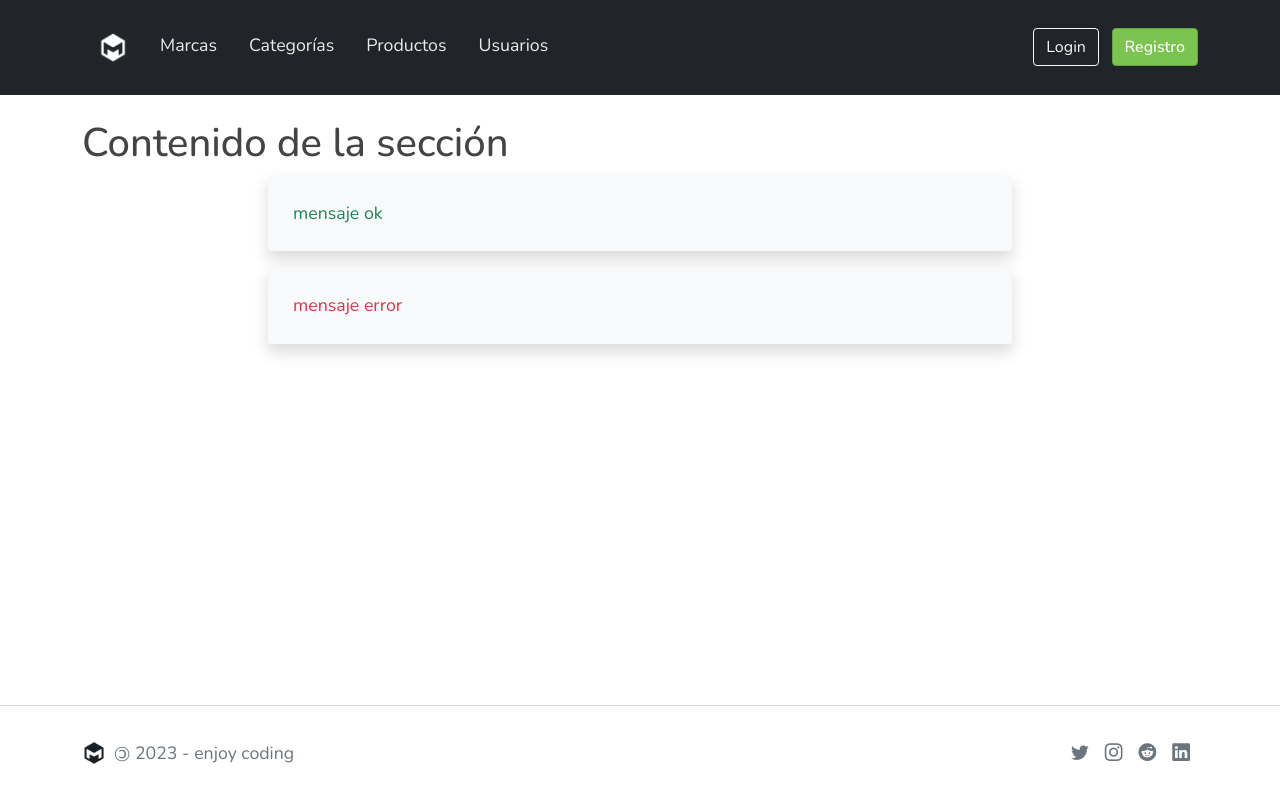
After one commit to exegeses/php-61913, a PHP site: page /agregarMarca.php in a window 1280 px wide. The commit adds this page. Run offline with PHP 8.4, Linux system fonts and the light colour scheme.

Commit message:
vista reporte de alta ok | error

```diff
--- a/catalogo/adminMarcas.php
+++ b/catalogo/adminMarcas.php
@@ -20,7 +20,7 @@
                     <th>ID</th>
                     <th>Marca</th>
                     <th colspan="2">
-                        <a href="" class="btn btn-outline-secondary">
+                        <a href="formAgregarMarca.php" class="btn btn-outline-secondary">
                             Agregar
                         </a>
                     </th>
--- /dev/null
+++ b/catalogo/agregarMarca.php
@@ -0,0 +1,22 @@
+<?php
+    require 'config/config.php';
+    include 'layout/header.php';
+    include 'layout/nav.php';
+?>
+
+    <main class="container py-4">
+        <h1>Contenido de la sección</h1>
+
+        <div class="alert bg-light text-success p-4 col-8 mx-auto shadow">
+            mensaje ok
+        </div>
+
+        <div class="alert bg-light text-danger p-4 col-8 mx-auto shadow">
+            mensaje error
+        </div>
+
+    </main>
+
+<?php
+    include 'layout/footer.php';
+?>
```
